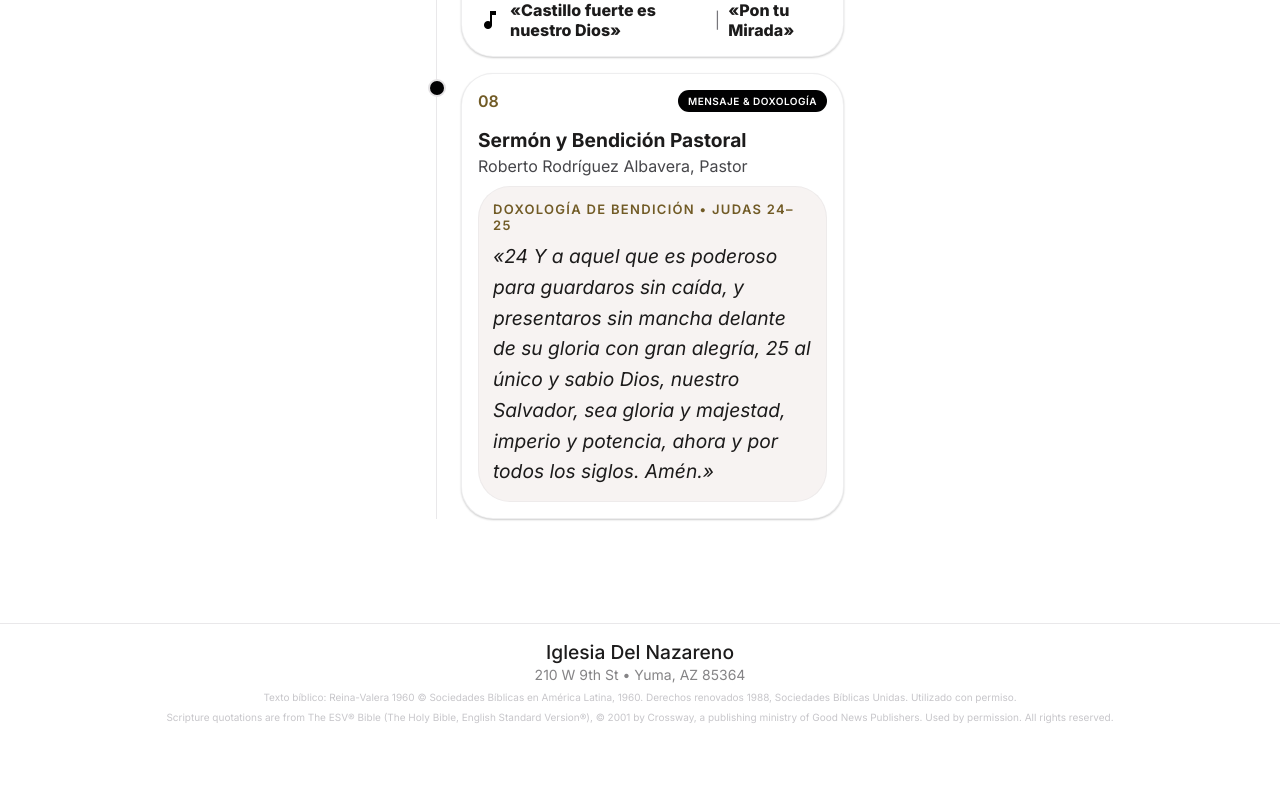
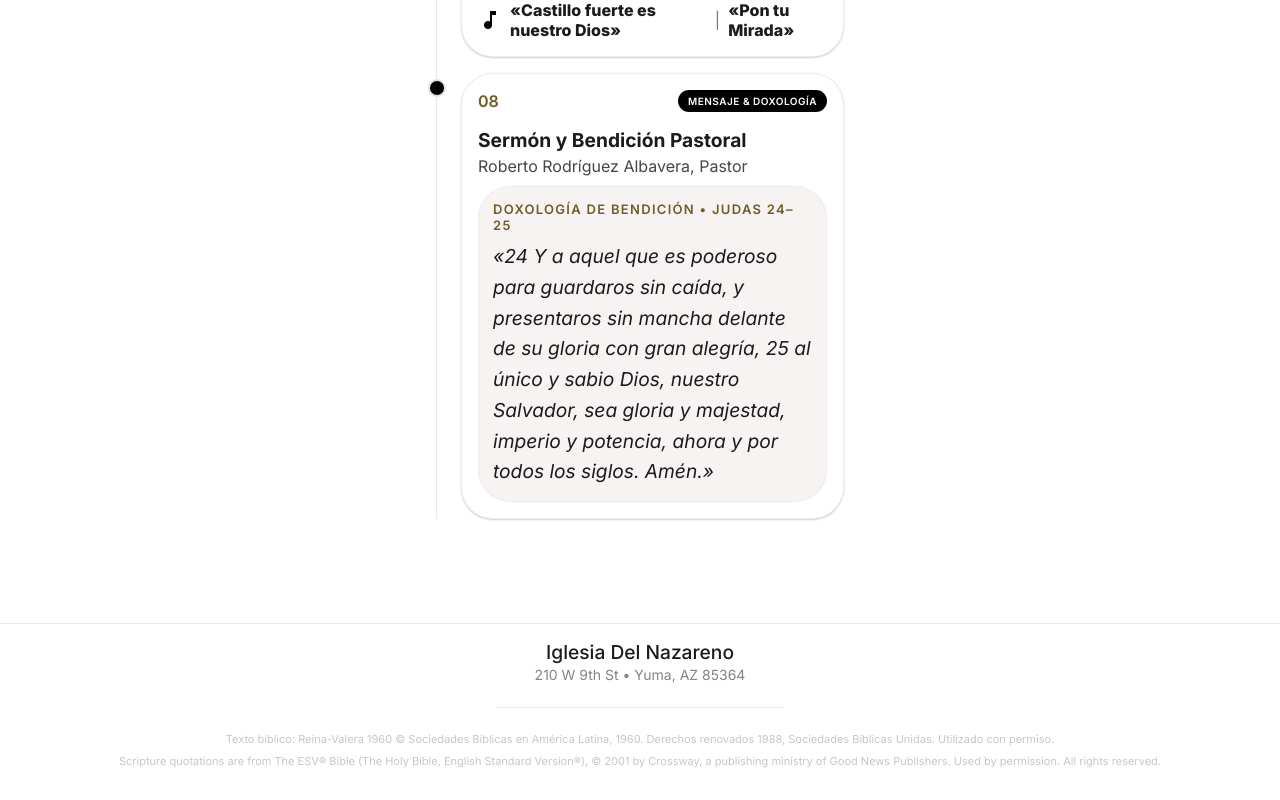
Before and after one commit to Iglesia-del-Nazareno-Yuma-Arizona/website, a React (Vite) app: page /program/service in a window 1280 px wide. Shown: the part 4840-5640 px from the top of the page. Before the commit the page ends 5595 px from the top, so only its background shows below. Built offline with nearby package versions, Linux system fonts and the light colour scheme.

Commit message:
Added tweaks to footer and divider

```diff
--- a/src/components/Footer/index.tsx
+++ b/src/components/Footer/index.tsx
@@ -9,6 +9,8 @@ const Footer = () => {
                     210 W 9th St • Yuma, AZ 85364
                 </S.FooterSubtitle>
             </S.Address>
+
+            <S.Divider />
 
             <S.Copyright>
                 Texto bíblico: Reina-Valera 1960 © Sociedades Bíblicas en
--- a/src/components/Footer/styles.ts
+++ b/src/components/Footer/styles.ts
@@ -32,9 +32,16 @@ export const FooterSubtitle = styled.p`
     }
 `;
 
+export const Divider = styled.div`
+    margin: 1.5em auto;
+    max-width: 288px;
+    border-top: 1px solid ${color("borderOutline")};
+    display: flex;
+`;
+
 export const Copyright = styled.small`
     display: block;
-    font-size: 10px;
+    font-size: 11px;
     color: ${color("outlineVariant")};
     margin-top: 0.5rem;
 `;
```
